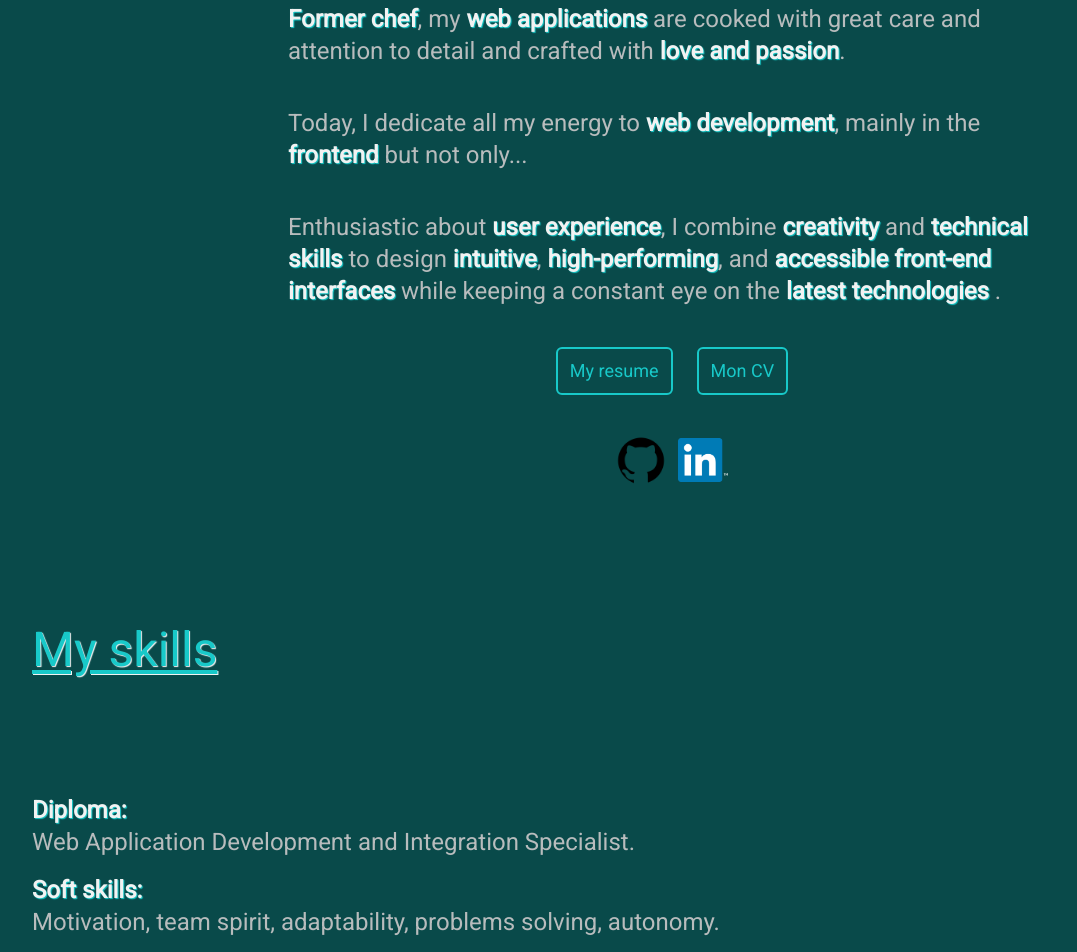
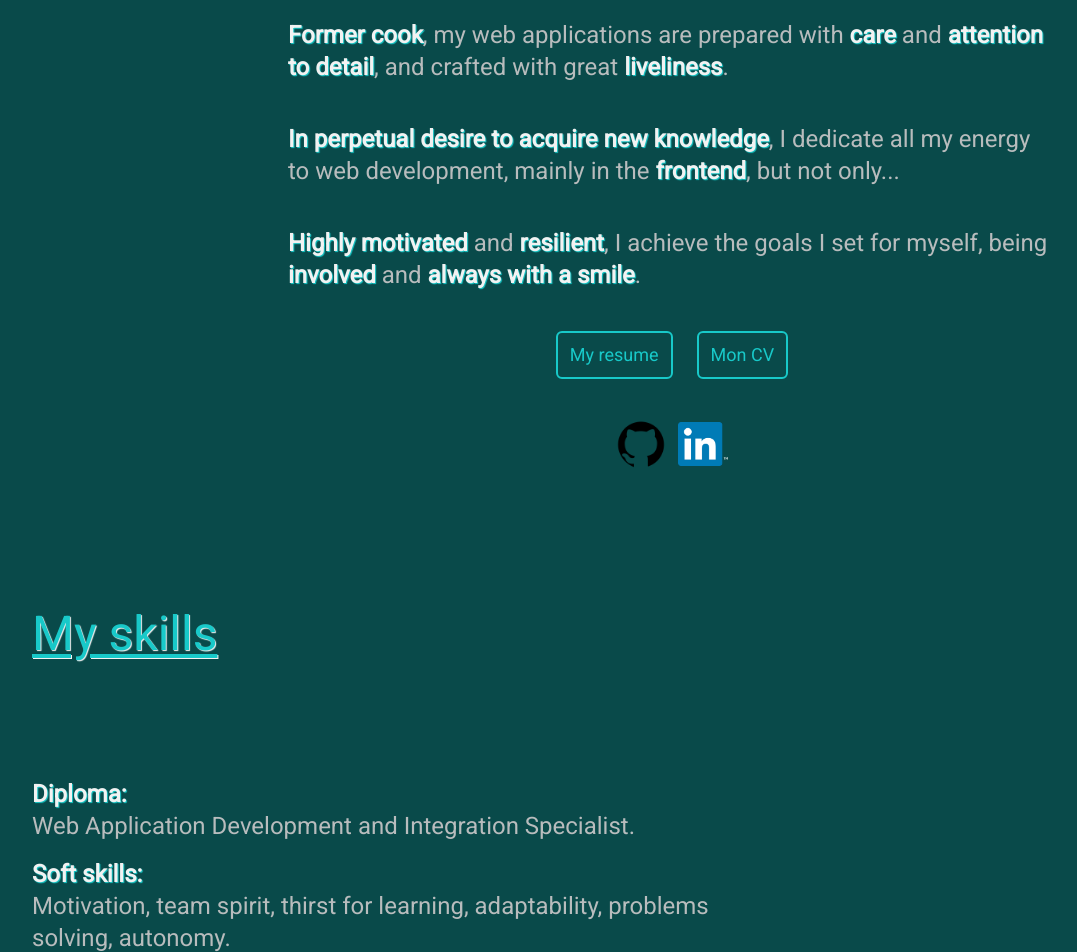
Before and after one commit to MikHenaff/portfolio, a React (Vite) app: page / in a window 1280 px wide. Shown: the part 1040-1992 px from the top of the page, without its empty margins (96-1173 px from the left). Built offline with nearby package versions, Linux system fonts and the light colour scheme.

Commit message:
change About section / add black & white resume (more printable) with an updated photo

```diff
--- a/src/components/About.jsx
+++ b/src/components/About.jsx
@@ -19,28 +19,27 @@ const About = () => {
           About me
         </h2>
         <p className="pb-5 sm:pb-10">
-          <span className="highlighted-text">Former chef</span>, my{" "}
-          <strong className="highlighted-text">web applications</strong> are
-          cooked with great care and attention to detail and crafted with{" "}
-          <span className="highlighted-text">love and passion</span>.
+          <span className="highlighted-text">Former cook</span>, my web
+          applications are prepared with{" "}
+          <span className="highlighted-text">care</span> and{" "}
+          <span className="highlighted-text">attention to detail</span>, and
+          crafted with great{" "}
+          <span className="highlighted-text">liveliness</span>.
         </p>
         <p className="pb-5 sm:pb-10">
-          Today, I dedicate all my energy to{" "}
-          <strong className="highlighted-text">web development</strong>, mainly
-          in the <strong className="highlighted-text">frontend</strong> but not
+          <span className="highlighted-text">
+            In perpetual desire to acquire new knowledge
+          </span>
+          , I dedicate all my energy to web development, mainly in the{" "}
+          <strong className="highlighted-text">frontend</strong>, but not
           only...
         </p>
         <p className="pb-10">
-          Enthusiastic about{" "}
-          <strong className="highlighted-text">user experience</strong>, I
-          combine <strong className="highlighted-text">creativity</strong> and{" "}
-          <strong className="highlighted-text">technical skills</strong> to
-          design <strong className="highlighted-text">intuitive</strong>,{" "}
-          <strong className="highlighted-text">high-performing</strong>, and{" "}
-          <strong className="highlighted-text">accessible</strong>{" "}
-          <strong className="highlighted-text">front-end interfaces</strong>{" "}
-          while keeping a constant eye on the{" "}
-          <strong className="highlighted-text">latest technologies</strong> .
+          <span className="highlighted-text">Highly motivated</span> and{" "}
+          <span className="highlighted-text">resilient</span>, I achieve the
+          goals I set for myself, being{" "}
+          <span className="highlighted-text">involved</span> and{" "}
+          <span className="highlighted-text">always with a smile</span>.
         </p>
         <div className="flex justify-center mb-5 sm:mb-10">
           <a href={Resume} target="_blank" rel="noreferrer">
--- a/src/components/Contact.jsx
+++ b/src/components/Contact.jsx
@@ -13,12 +13,18 @@ const Contact = () => {
         >
           Contact me
         </h2>
+        <div className="flex flex-col items-center pb-5">
+          <p className="mb-2 sm:mb-3">Send me an email...</p>
+          <a href="mailto:mikhenaff@yahoo.fr" title="mikhenaff@yahoo.fr">
+            <GoMail className="w-[30px] h-[30px] sm:w-[40px] sm:h-[40px] md:w-[50px] md:h-[50px] text-[#18c9c9] hover:text-[#1df4f4]" />
+          </a>
+        </div>
         <form
           action="https://getform.io/f/0437ae29-34e4-48d0-ba4d-df3bf8437de0"
           method="POST"
           className="flex flex-col items-center w-full sm:w-[500px] text-[#041f1f]"
         >
-          <p className="mb-3 text-[#b8bcbd]">Send me a message...</p>
+          <p className="mb-3 text-[#b8bcbd]">... or send me a message !</p>
           <input
             type="text"
             name="name"
@@ -44,12 +50,6 @@ const Contact = () => {
             Send message
           </button>
         </form>
-        <div className="flex flex-col items-center pb-2">
-          <p className="mb-2 sm:mb-3">...or send me an email !</p>
-          <a href="mailto:mikhenaff@yahoo.fr" title="mikhenaff@yahoo.fr">
-            <GoMail className="w-[30px] h-[30px] sm:w-[40px] sm:h-[40px] md:w-[50px] md:h-[50px] text-[#18c9c9] hover:text-[#1df4f4]" />
-          </a>
-        </div>
       </div>
     </div>
   );
--- a/src/components/Home.jsx
+++ b/src/components/Home.jsx
@@ -14,9 +14,9 @@ const Home = () => {
         <div className="max-w-[700px] text-[#b8bcbd]">
           <p className="pb-4">
             <span className="highlighted-text">Passionate</span> about the world
-            of <strong className="highlighted-text">React</strong>, I&apos;m a
-            beginner determined to explore its environment and create amazing
-            user experiences.
+            of <strong className="highlighted-text">React</strong>, I&apos;m
+            determined to explore its environment and create amazing user
+            experiences.
           </p>
           <p className="pb-4">
             My portfolio reflects my learning journey, budding creativity, and
--- a/src/components/Skills.jsx
+++ b/src/components/Skills.jsx
@@ -30,7 +30,8 @@ const Skills = () => {
         </p>
         <p className="highlighted-text">Soft skills:</p>
         <p className="pb-4">
-          Motivation, team spirit, adaptability, problems solving, autonomy.
+          Motivation, team spirit, thirst for learning, adaptability, problems
+          solving, autonomy.
         </p>
         <p className="highlighted-text">Hard skills:</p>
         <p className="pb-7 sm:pb-10">
--- a/src/components/Work.jsx
+++ b/src/components/Work.jsx
@@ -64,6 +64,7 @@ const Work = ({ burger, handleProject, handleText }) => {
             handleText={handleText}
           />
         </div>
+        <p className="text-base text-[#18c9c9] font-bold mt-4">( ... )</p>
       </div>
     </div>
   );
```
Also changed, not shown: 2 other files (tests, documents, lock files or other folders).
